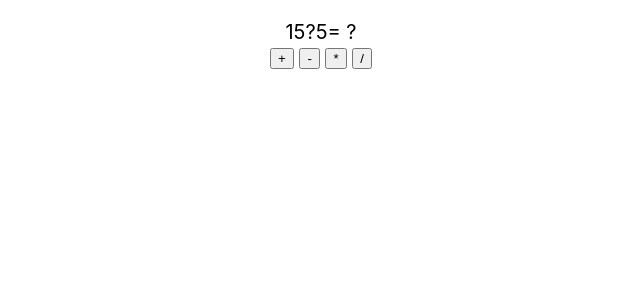
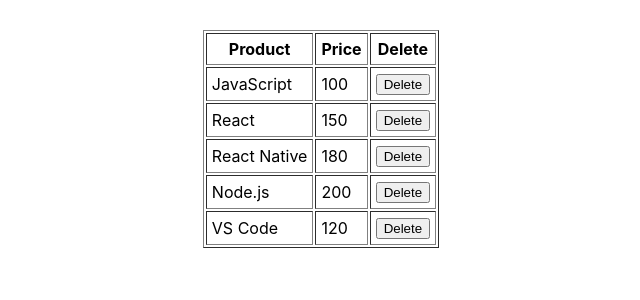
Before and after one commit to SJMCY/app1, a React (Create React App) app: page / in a window 1280 px wide. Shown: the top 300 px of the page, without its empty margins (319-959 px from the left). Built offline with nearby package versions, Linux system fonts and the light colour scheme.

Commit message:
refs-array
refs-array

```diff
--- a/src/App.js
+++ b/src/App.js
@@ -1,12 +1,13 @@
 import React from 'react'
 import RefsClass from './refs-func';
 import { EventData2 } from './event-data';
+import RefsArray from './refs-array';
 
 function App() {
 
   return (
 
-    <RefsClass/>
+    <RefsArray/>
   )
 }
 
--- /dev/null
+++ b/src/refs-array.js
@@ -0,0 +1,46 @@
+import React from "react";
+
+export default function RefsArray (){
+    const table = React.useRef()
+    const tr = React.useRef([])
+
+    const data = [
+        ['JavaScript',100],
+        ['React',150],
+        ['React Native',180],
+        ['Node.js',200],
+        ['VS Code',120]
+    ]
+
+    const onClickButton = (i) =>{
+        const index = tr.current[i].rowIndex
+        table.current.deleteRow(index)
+    }
+    const onMouseOverRow = (i) =>{
+       tr.current[i].style.backgroundColor = 'yellow'
+    }
+    const onMouseOutRow = (i) =>{
+        tr.current[i].style.backgroundColor = 'white'
+     }
+    const tableStyle = {margin: 'auto', marginTop: 30}
+
+    return(
+        <table ref={table} border="1" cellPadding={5} style={tableStyle}>
+            <tr><th>Product</th><th>Price</th><th>Delete</th></tr>
+            {
+                data.map((item,i) => {
+                    return(
+                        <tr ref={el => tr.current[i] = el}
+                        onMouseOver={()=> onMouseOverRow(i)}
+                        onMouseOut={()=> onMouseOutRow(i)}
+                        >
+                            <td>{item[0]}</td>
+                            <td>{item[1]}</td>
+                            <td><button onClick={() => onClickButton(i)}>Delete</button></td>
+                        </tr>
+                    )
+                })
+            }
+        </table>
+    )
+}
```
